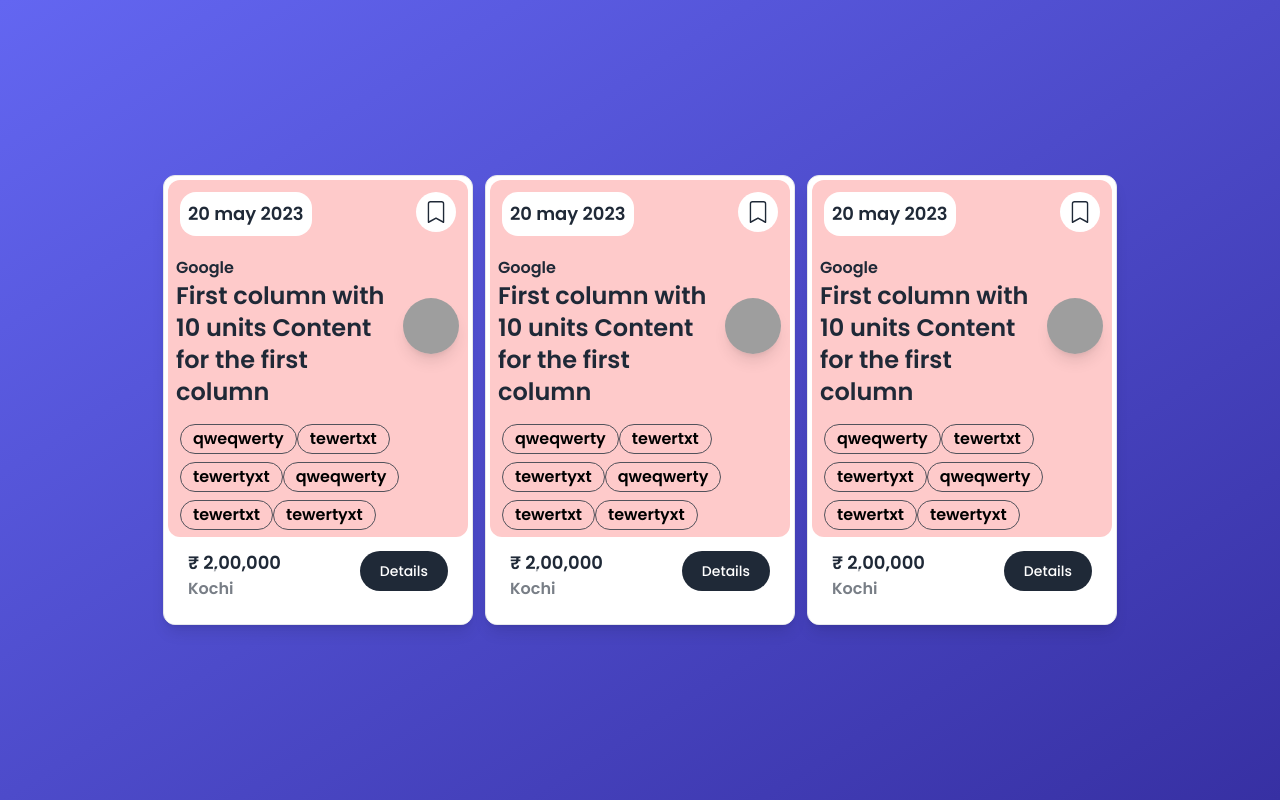
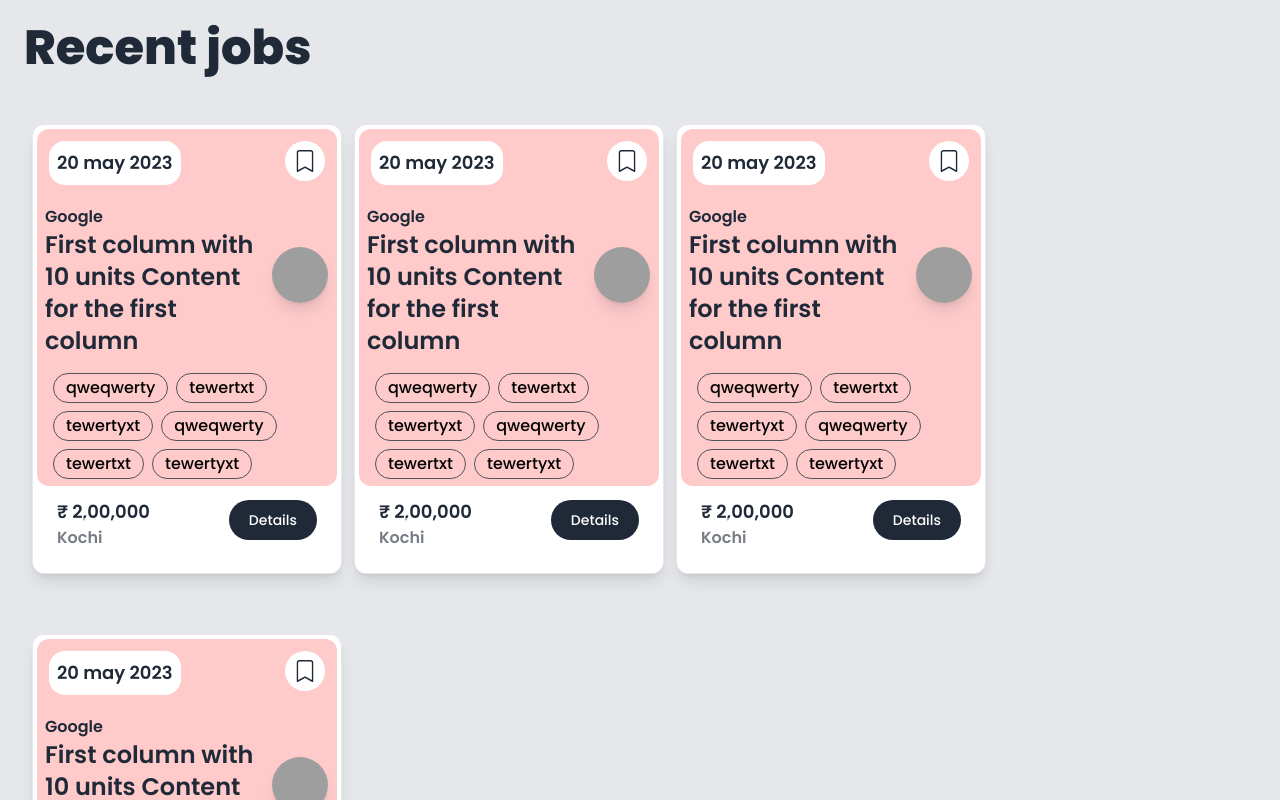
Before and after one commit to aqeelshamz/skillsift, a Next.js app in the folder frontend/skillsift/: page /home in a window 1280 px wide. Built offline with nearby package versions, Linux system fonts and the light colour scheme; grey boxes are pictures that could not be loaded.

Commit message:
home page

```diff
--- a/frontend/skillsift/src/app/components/Card.tsx
+++ b/frontend/skillsift/src/app/components/Card.tsx
@@ -7,7 +7,7 @@ import Chip from './Chip';
 function Card(props:any) {
   return (
 
-   <div className="bg-white h-[450px] overflow-hidden  font-semibold flex-row items-center justify-center text-center rounded-xl border shadow-lg p-1 max-w-xs">
+   <div className="bg-white h-[450px] md:my-6 overflow-hidden  font-semibold flex-row items-center justify-center text-center rounded-xl border shadow-lg p-1 max-w-xs">
      {/* date and bookmark */}
      <div className='bg-red-200 w-[300px] overflow-hidden  h-[357px] rounded-xl '>
         <div className="flex justify-between p-3">
--- a/frontend/skillsift/src/app/components/Chip.tsx
+++ b/frontend/skillsift/src/app/components/Chip.tsx
@@ -6,7 +6,7 @@ interface ChipProps {
 function Chip({ text }: ChipProps) {
   return (
     <span
-    className="text-base font-semibold px-3 my-1 font-medium  leading-none border border-zinc-600 text-black rounded-full py-1.5"
+    className="text-base mx-1 px-3 my-1 font-medium  leading-none border border-zinc-600 text-black rounded-full py-1.5"
   >
     {text}
   </span>  )
--- a/frontend/skillsift/src/app/components/Homepage.tsx
+++ b/frontend/skillsift/src/app/components/Homepage.tsx
@@ -3,13 +3,30 @@ import Card from "./Card";
 
 function Homepage() {
   return (
+<div className="w-full h-full overflow-auto">
 
-      <div className="flex items-center gap-3 justify-center h-screen bg-gradient-to-br from-indigo-500 to-indigo-800">
-   <Card/><Card/><Card/>
+    <div className="  bg-gray-200">
+    <p className="text-5xl font-extrabold p-6">Recent jobs</p>
+
+    <div className="flex space-x- md:px-8    items-center gap-3     flex-wrap justify-start   px-3 py-1">
+    <Card/><Card/><Card/>
+    <Card/>
+    </div>
+
+</div>
+
+      <div className="  bg-gray-200">
+        <p className="text-5xl font-extrabold p-6">Recommended jobs</p>
+
+        <div className="flex space-x- md:px-8    items-center gap-3     flex-wrap justify-start   px-3 py-1">
+        <Card/><Card/><Card/>
+        <Card/><Card/>
+        </div>
+
    </div>
 
 
-
+   </div>
 
 
 
--- a/frontend/skillsift/src/app/home/page.tsx
+++ b/frontend/skillsift/src/app/home/page.tsx
@@ -3,5 +3,5 @@
 import Homepage from "../components/Homepage";
 
 export default function Page(){
-    return <div><Homepage/></div>
+    return <Homepage/>
 }
```
